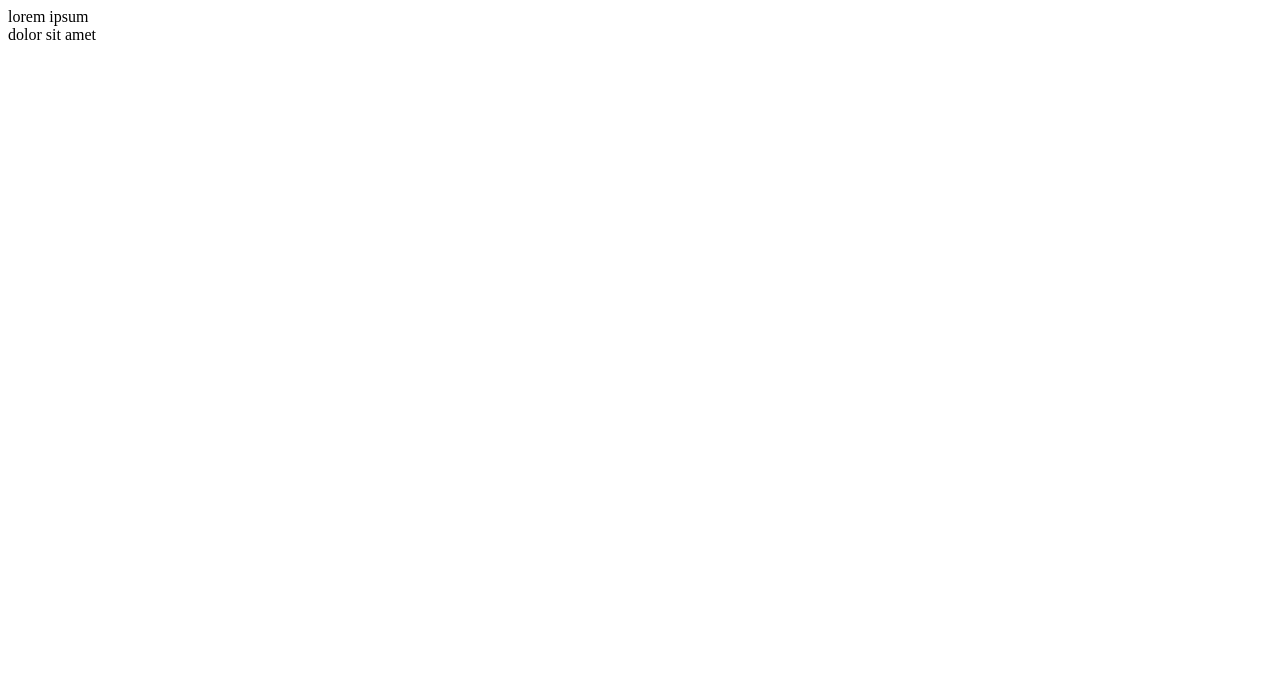
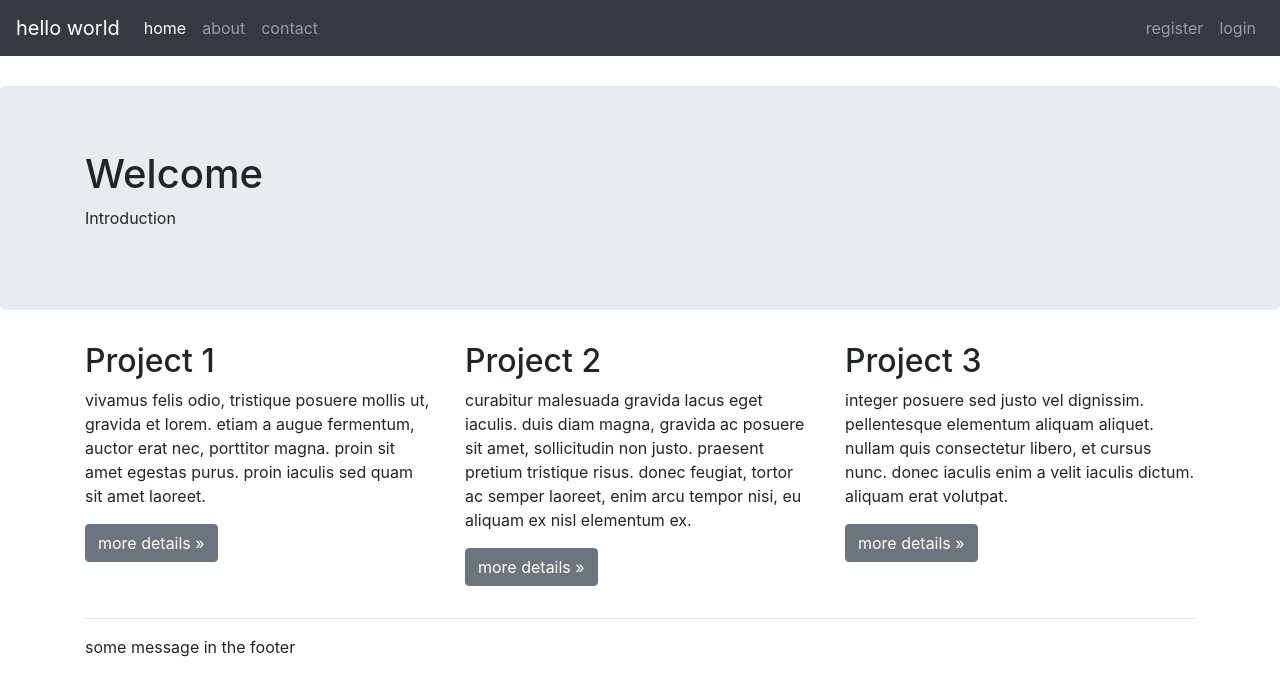
Before and after one commit to KaurManjot/KaurManjot.github.io, a plain HTML site: page index.html in a window 1280 px wide. Drawn offline with nearby package versions, Linux system fonts and the light colour scheme.

Commit message:
adding dummy index.html

```diff
--- a/index.html
+++ b/index.html
@@ -1,11 +1,70 @@
 <!DOCTYPE html>
-<html>
+<html lang="en">
 <head>
-  <meta charset="UTF-8">
-  <title>Title of the document</title>
+	<meta http-equiv="Content-Type" content="text/html; charset=UTF-8" />
+
+	<meta name="viewport" content="width=device-width, initial-scale=1, user-scalable=0" />
+
+	<script type="text/javascript" src="https://cdnjs.cloudflare.com/ajax/libs/jquery/3.3.1/jquery.min.js"></script>
+
+	<link rel="stylesheet" type="text/css" href="https://cdnjs.cloudflare.com/ajax/libs/twitter-bootstrap/4.1.0/css/bootstrap.min.css" />
+	<script type="text/javascript" src="https://cdnjs.cloudflare.com/ajax/libs/twitter-bootstrap/4.1.0/js/bootstrap.min.js"></script>
+
+	<style type="text/css">
+	.navbar {
+		margin-bottom:30px;
+	}
+	</style>
 </head>
 <body>
-  lorem ipsum<br>
-  dolor sit amet
+	<!-- this exercise looks like more work than it actually is, since you can copy and paste a majority of it. you might ask yourself in this regard why there is a gap between the navbar and the jumbotron. this is because the navbar is set to static and not to fixed. -->
+	<nav class="navbar navbar-expand-sm navbar-dark bg-dark">
+		<a class="navbar-brand" href="#">hello world</a>
+		<div class="navbar-collapse">
+			<ul class="navbar-nav mr-auto">
+				<li><a class="nav-link active" href="#">home</a></li>
+				<li><a class="nav-link" href="#">about</a></li>
+				<li><a class="nav-link" href="#">contact</a></li>
+			</ul>
+			<ul class="navbar-nav">
+				<li><a class="nav-link" href="#">register</a></li>
+				<li><a class="nav-link" href="#">login</a></li>
+			</ul>
+		</div>
+	</nav>
+
+	<div class="jumbotron">
+		<div class=container>
+			<h1>Welcome</h1>
+			<p>Introduction</p>
+		</div>
+	</div>
+	<div class= container>
+		<div class="row">
+			<div class="col-md-4">
+				<h2>Project 1</h2>
+				<p>vivamus felis odio, tristique posuere mollis ut, gravida et lorem. etiam a augue fermentum, auctor erat nec, porttitor magna. proin sit amet egestas purus. proin iaculis sed quam sit amet laoreet.</p>
+				<p>
+					<a class="btn btn-secondary" href="#">more details »</a>
+				</p>
+			</div>
+			<div class="col-md-4">
+				<h2>Project 2</h2>
+				<p>curabitur malesuada gravida lacus eget iaculis. duis diam magna, gravida ac posuere sit amet, sollicitudin non justo. praesent pretium tristique risus. donec feugiat, tortor ac semper laoreet, enim arcu tempor nisi, eu aliquam ex nisl elementum ex.</p>
+				<p>
+					<a class="btn btn-secondary" href="#">more details »</a>
+				</p>
+			</div>
+			<div class="col-md-4">
+				<h2>Project 3</h2>
+				<p>integer posuere sed justo vel dignissim. pellentesque elementum aliquam aliquet. nullam quis consectetur libero, et cursus nunc. donec iaculis enim a velit iaculis dictum. aliquam erat volutpat.</p>
+				<p>
+					<a class="btn btn-secondary" href="#">more details »</a>
+				</p>
+			</div>
+		</div>
+		<hr>
+		<p>some message in the footer</p>
+	</div>
 </body>
 </html>
```
